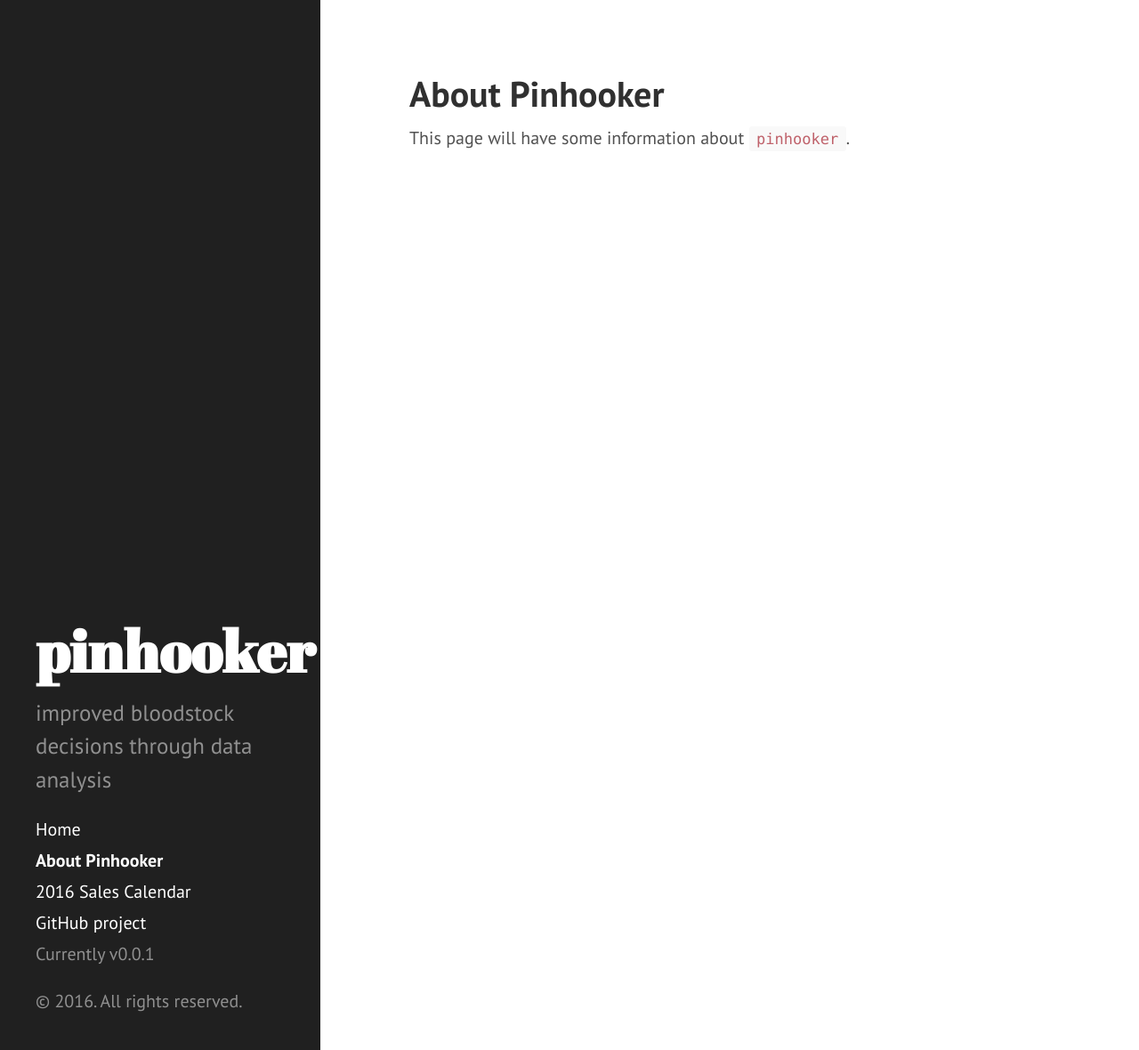
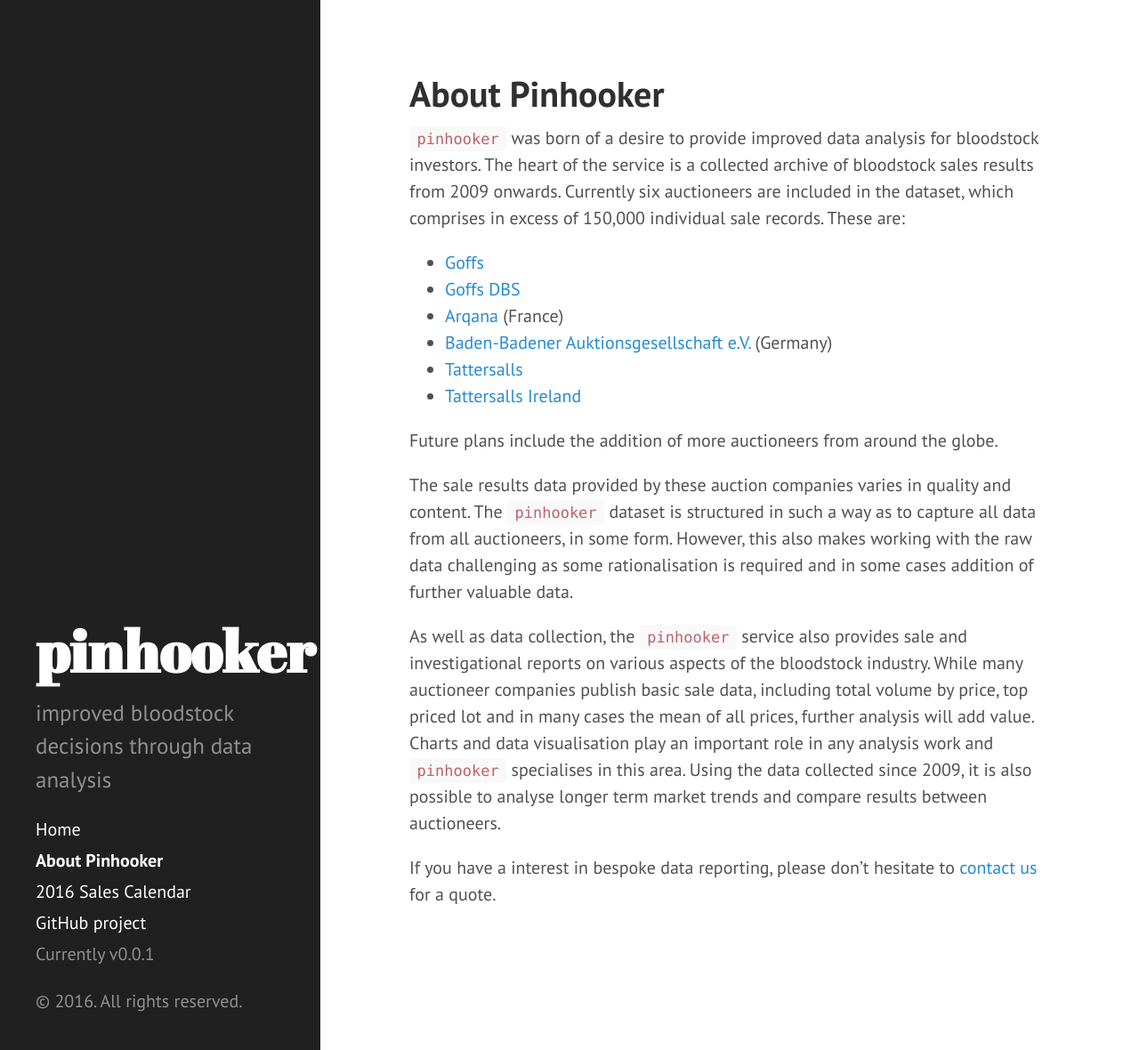
Before and after one commit to phillc73/pinhooker, a Jekyll site: the page built from about/index.md, in a window 1280 px wide and 1180 px high. Shown: the whole window at 89% size. Built offline with Jekyll 4.4.1, drawn with Linux system fonts in a browser that asks for light colours.

Commit message:
Update About text

```diff
--- a/_includes/htmlwidgets/calendar-datatable.html
+++ /dev/null
@@ -1,6 +0,0 @@
-<script src="{{ "/htmlwidgets_deps/htmlwidgets-0.6/htmlwidgets.js" | prepend: site.baseurl }}"></script>
-<script src="{{ "/htmlwidgets_deps/jquery-1.11.1/jquery.min.js" | prepend: site.baseurl }}"></script>
-<script src="{{ "/htmlwidgets_deps/datatables-binding-0.1/datatables.js" | prepend: site.baseurl }}"></script>
-<script src="{{ "/htmlwidgets_deps/datatables-1.10.7/jquery.dataTables.min.js" | prepend: site.baseurl }}"></script>
-<link href="{{ "/htmlwidgets_deps/datatables-default-1.10.7/dataTables.extra.css" | prepend: site.baseurl }}" rel="stylesheet" />
-<link href="{{ "/htmlwidgets_deps/datatables-default-1.10.7/jquery.dataTables.min.css" | prepend: site.baseurl }}" rel="stylesheet" />
--- a/_layouts/calendar.html
+++ b/_layouts/calendar.html
@@ -7,4 +7,4 @@ layout: default
   {{ content }}
 </div>
 
-{% include calendar-include.html %}
+{% include datatable.html %}
--- a/about/index.md
+++ b/about/index.md
@@ -4,6 +4,19 @@ title: "About Pinhooker"
 output: html_document
 ---
 
+`pinhooker` was born of a desire to provide improved data analysis for bloodstock investors. The heart of the service is a collected archive of bloodstock sales results from 2009 onwards. Currently six auctioneers are included in the dataset, which comprises in excess of 150,000 individual sale records. These are:
 
+* [Goffs](http://www.goffs.com)
+* [Goffs DBS](http://www.goffsdbs.com)
+* [Arqana](http://www.arqana.com) (France)
+* [Baden-Badener Auktionsgesellschaft e.V.](http://www.bbag-sales.de/) (Germany)
+* [Tattersalls](http://www.tattersalls.com)
+* [Tattersalls Ireland](http://www.tattersalls.ie)
 
-This page will have some information about `pinhooker`.
+Future plans include the addition of more auctioneers from around the globe.
+
+The sale results data provided by these auction companies varies in quality and content. The `pinhooker` dataset is structured in such a way as to capture all data from all auctioneers, in some form. However, this also makes working with the raw data challenging as some rationalisation is required and in some cases addition of further valuable data.
+
+As well as data collection, the `pinhooker` service also provides sale and investigational reports on various aspects of the bloodstock industry. While many auctioneer companies publish basic sale data, including total volume by price, top priced lot and in many cases the mean of all prices, further analysis will add value. Charts and data visualisation play an important role in any analysis work and `pinhooker` specialises in this area. Using the data collected since 2009, it is also possible to analyse longer term market trends and compare results between auctioneers.
+
+If you have a interest in bespoke data reporting, please don't hesitate to [contact us](phill@starkingdom.co.uk) for a quote.
```
Also changed, not shown: _includes/datatable.html (renamed from _includes/calendar-include.html).
